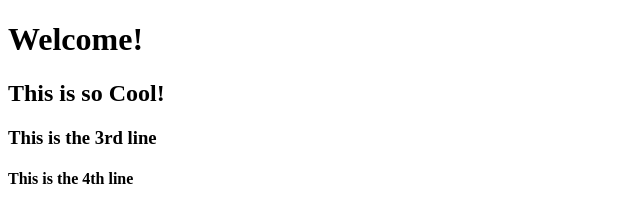
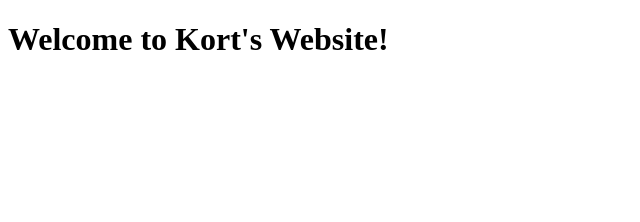
Before and after one commit to KortSchaefer/SDEV255-MO1-1, a plain HTML site: page index.html in a window 1280 px wide. Shown: the whole page, without its empty margins (0-640 px from the left). Drawn offline with Linux system fonts and the light colour scheme.

Commit message:
added website title

```diff
--- a/index.html
+++ b/index.html
@@ -8,10 +8,7 @@
 </head>
 
 <body>
-  <h1>Welcome!</h1>
-  <h2>This is so Cool!</h2>
-  <h3>This is the 3rd line</h3>
-  <h4>This is the 4th line</h4>
+  <h1>Welcome to Kort's Website!</h1>
 </body>
 
 </html>
```
